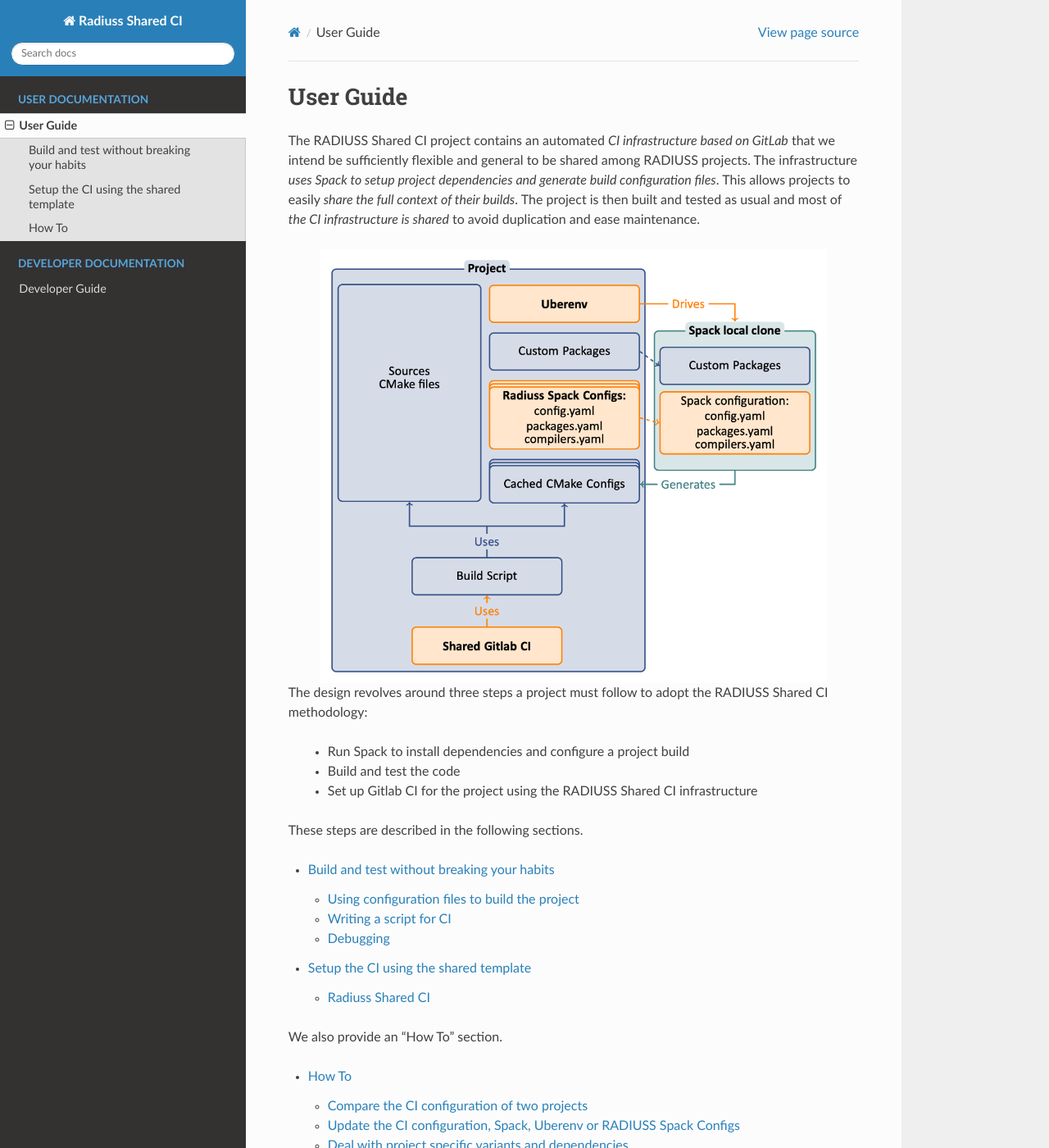
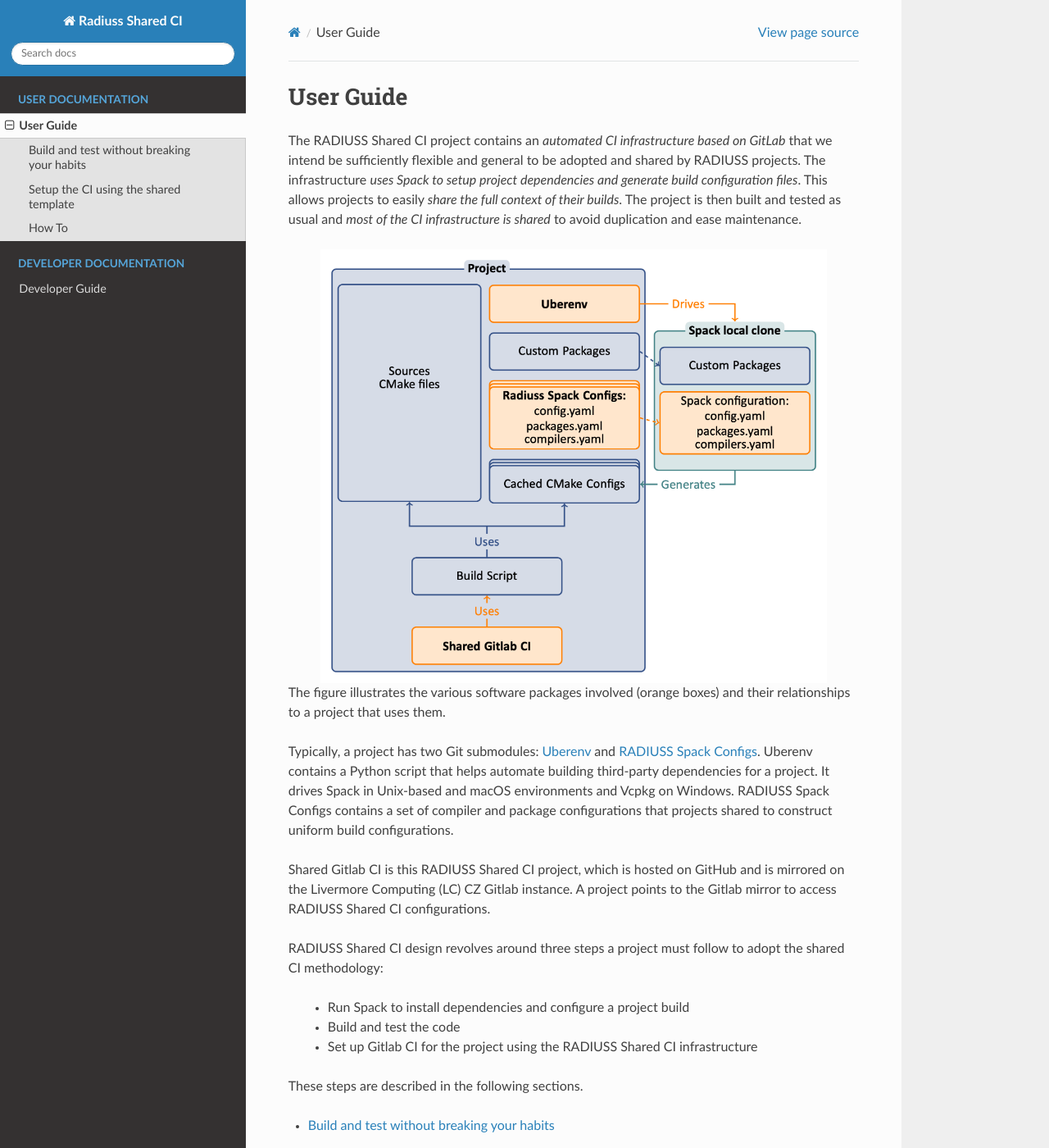
Before and after one commit to LLNL/radiuss-shared-ci, a Sphinx documentation site: the page built from docs/sphinx/user_guide/index.rst, in a window 1280 px wide and 1400 px high. Shown: the whole window at 82% size. Built offline with Sphinx 7.4.7 and the Read the Docs theme 2.0.0, drawn with Linux system fonts in a browser that asks for light colours; some of the changed text lies outside the part shown.

Commit message:
add more explanation to figure and x-reference label for spack section.

```diff
--- a/docs/sphinx/user_guide/index.rst
+++ b/docs/sphinx/user_guide/index.rst
@@ -11,12 +11,12 @@
 User Guide
 ##########
 
-The RADIUSS Shared CI project contains an automated *CI infrastructure based
-on GitLab* that we intend be sufficiently flexible and general to be shared
-among RADIUSS projects. The infrastructure *uses Spack to setup project
+The RADIUSS Shared CI project contains an *automated CI infrastructure based
+on GitLab* that we intend be sufficiently flexible and general to be adopted
+and shared by RADIUSS projects. The infrastructure *uses Spack to setup project
 dependencies and generate build configuration files*. This allows projects to
 easily *share the full context of their builds*. The project is then built
-and tested as usual and most of *the CI infrastructure is shared* to avoid
+and tested as usual and *most of the CI infrastructure is shared* to avoid
 duplication and ease maintenance.
 
 .. image:: images/UberenvWorkflow.png
@@ -24,8 +24,24 @@
    :alt: RADIUSS Shared CI infrastructure in a project repository.
    :align: center
 
-The design revolves around three steps a project must follow to adopt the
-RADIUSS Shared CI methodology:
+The figure illustrates the various software packages involved (orange boxes)
+and their relationships to a project that uses them.
+
+Typically, a project has two Git submodules:
+`Uberenv <https://github.com/LLNL/uberenv>`_ and
+`RADIUSS Spack Configs <https://github.com/LLNL/radiuss-spack-configs>`_.
+Uberenv contains a Python script that helps automate building third-party
+dependencies for a project. It drives Spack in Unix-based and macOS environments
+and Vcpkg on Windows. RADIUSS Spack Configs contains a set of compiler and
+package configurations that projects shared to construct uniform build
+configurations.
+
+Shared Gitlab CI is this RADIUSS Shared CI project, which is hosted on GitHub
+and is mirrored on the Livermore Computing (LC) CZ Gitlab instance. A project
+points to the Gitlab mirror to access RADIUSS Shared CI configurations.
+
+RADIUSS Shared CI design revolves around three steps a project must follow to
+adopt the shared CI methodology:
 
   * Run Spack to install dependencies and configure a project build
   * Build and test the code
@@ -40,7 +56,7 @@
    build_and_test
    setup_ci
 
-We also provide an "How To" section.
+We also provide "How To" sections to perform various usage tasks.
 
 .. toctree::
    :maxdepth: 2
```
Also changed, not shown: docs/sphinx/user_guide/use_spack.rst (+9 -0 lines).
